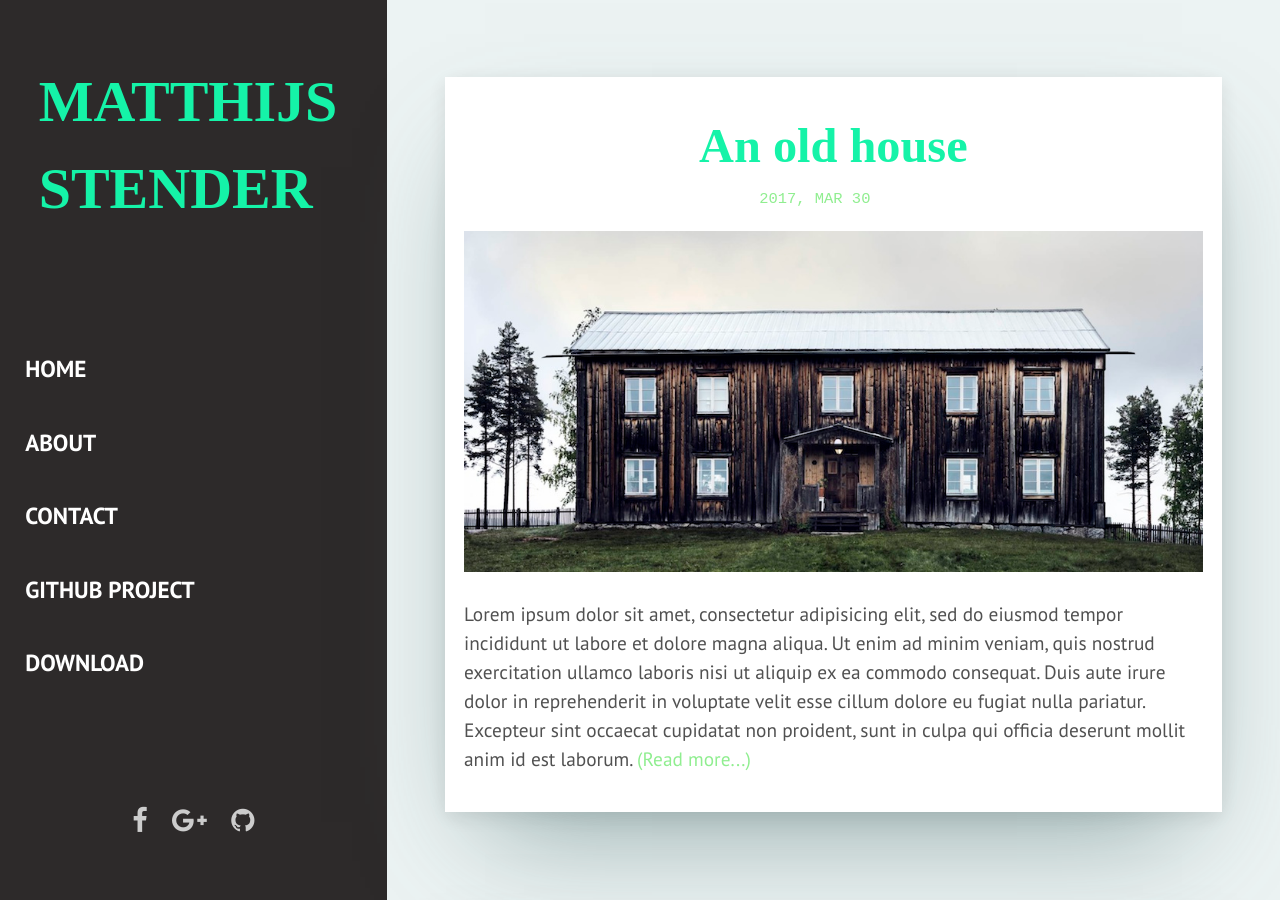
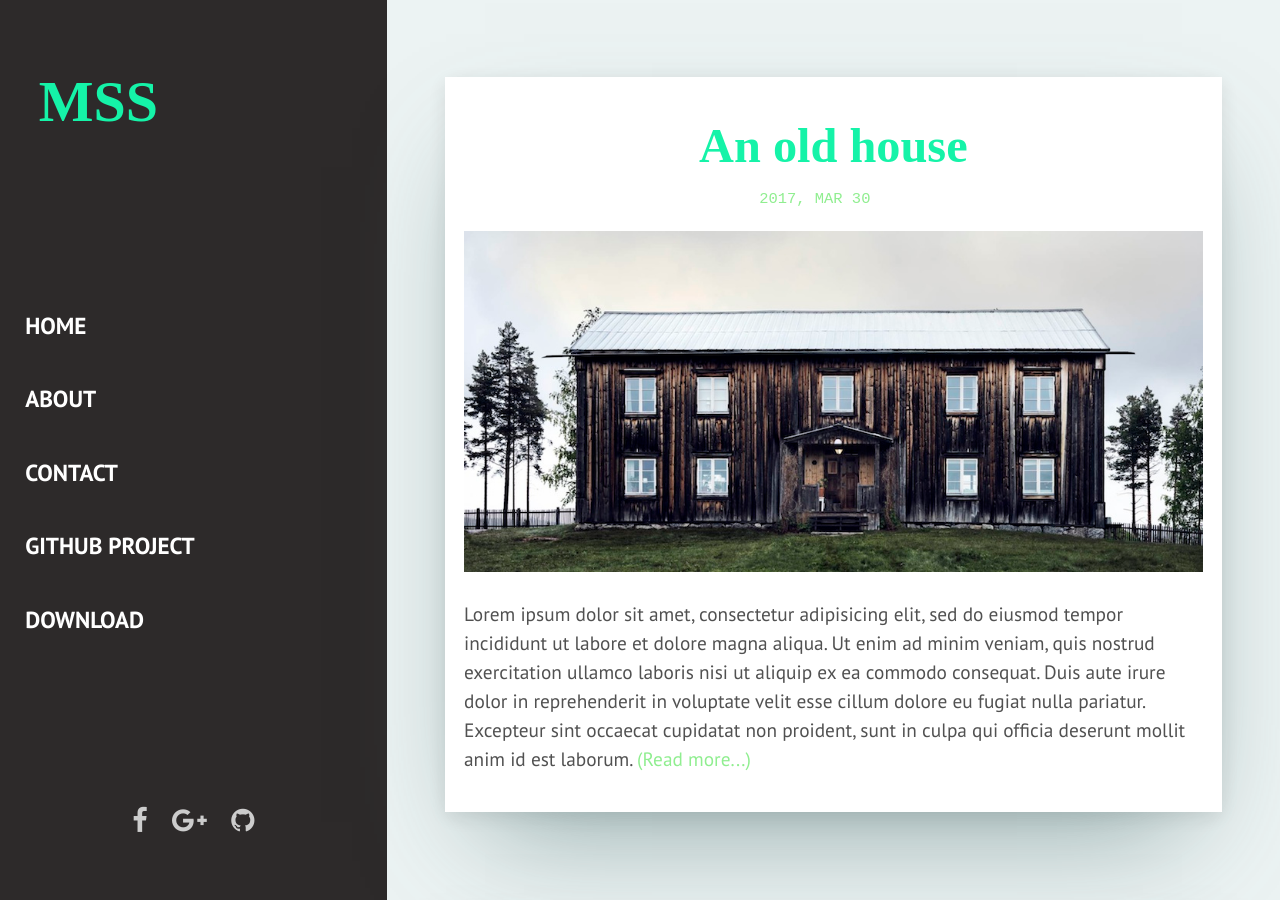
Before and after one commit to matthijsstender/matthijsstender.github.io, a Jekyll site: the page built from index.html, in a window 1280 px wide and 900 px high. Built offline with Jekyll 4.4.1, drawn with Linux system fonts in a browser that asks for light colours; some web fonts are replaced; the list of posts is cut into pages by our own code.

Commit message:
change name in config

```diff
--- a/_config.yml
+++ b/_config.yml
@@ -1,5 +1,5 @@
 # Profile information
-name: Matthijs Stender
+name: MSS
 title: Matthijs Stender
 description: > # this means to ignore newlines until "baseurl:"
   Write an awesome description for your new site here. You can edit this
```
